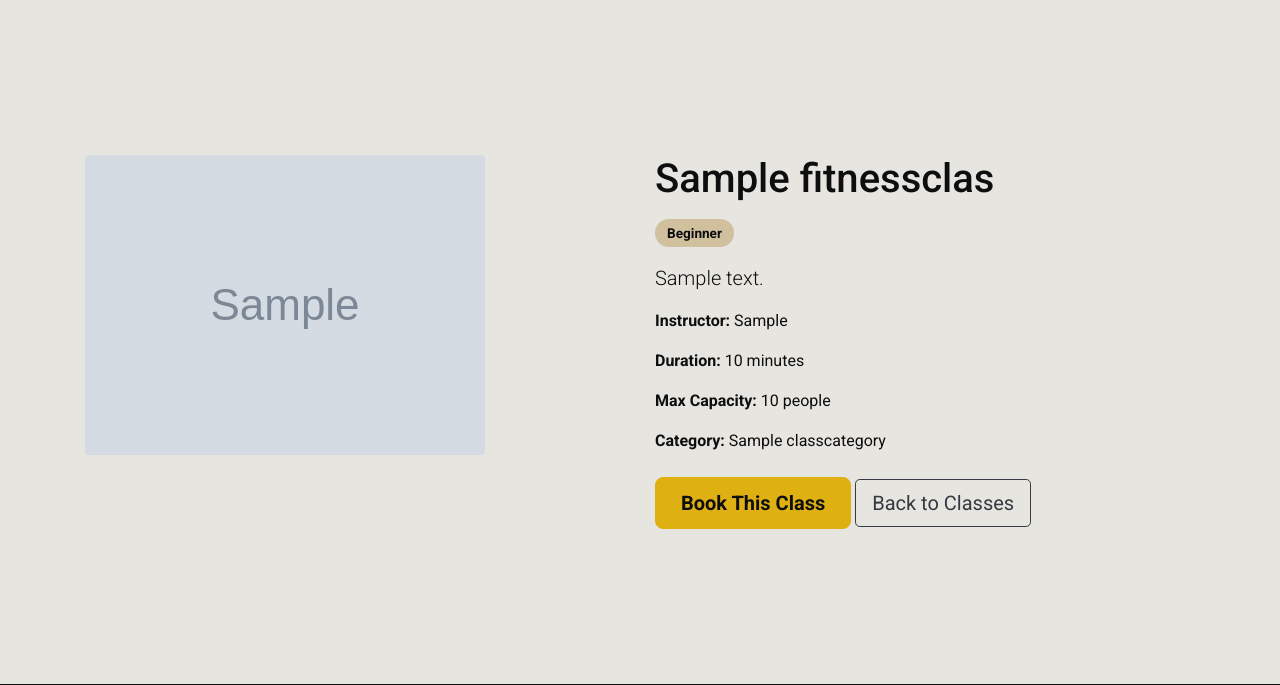
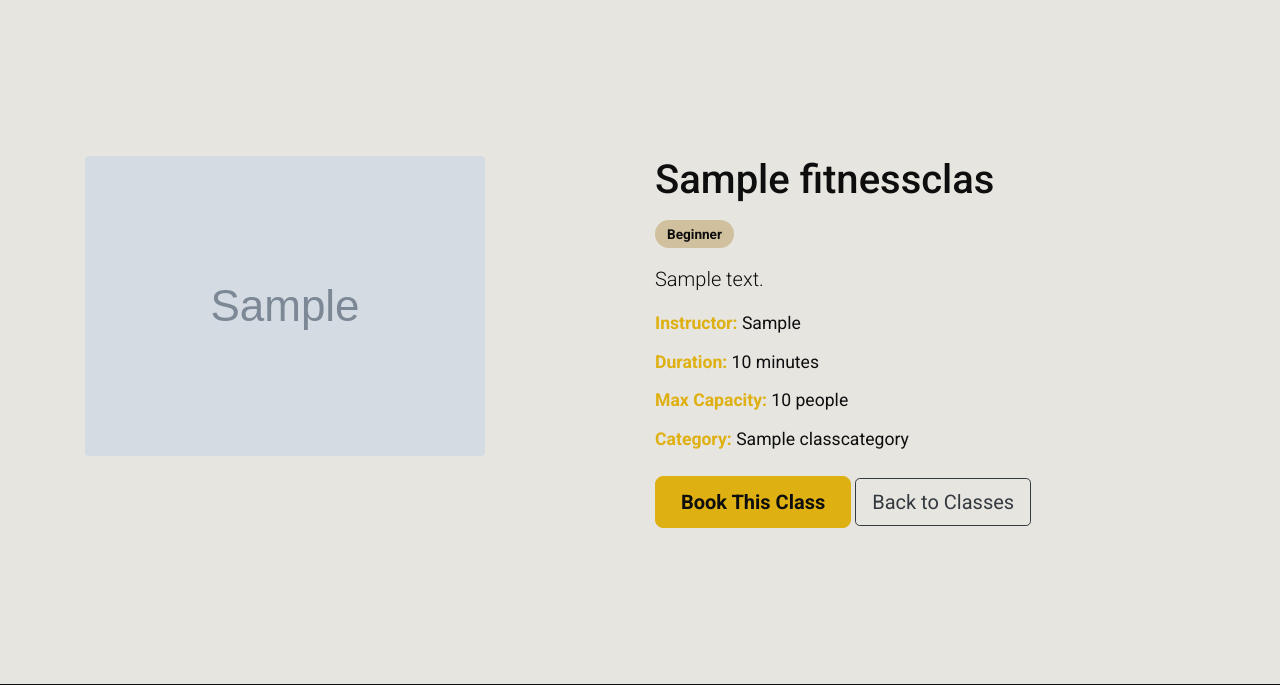
Before and after one commit to vsessvit/FitForge, a Django app: page /classes/1/ in a window 1280 px wide. Shown: the part 62-747 px from the top of the page. Run offline with Django 3.2, Linux system fonts and the light colour scheme; tables that the repository leaves empty hold one stand-in row (values such as "Sample post"); grey boxes marked "Sample" are stand-in pictures.

Commit message:
Style class detail page

```diff
--- a/static/css/base.css
+++ b/static/css/base.css
@@ -317,3 +317,12 @@ a:hover {
     color: var(--gold);
     border: 1px solid var(--gold);
 }
+/* Class Detail Page */
+.class-details p {
+    font-size: 1.1rem;
+    margin-bottom: 0.75rem;
+}
+
+.class-details strong {
+    color: var(--gold);
+}
```
